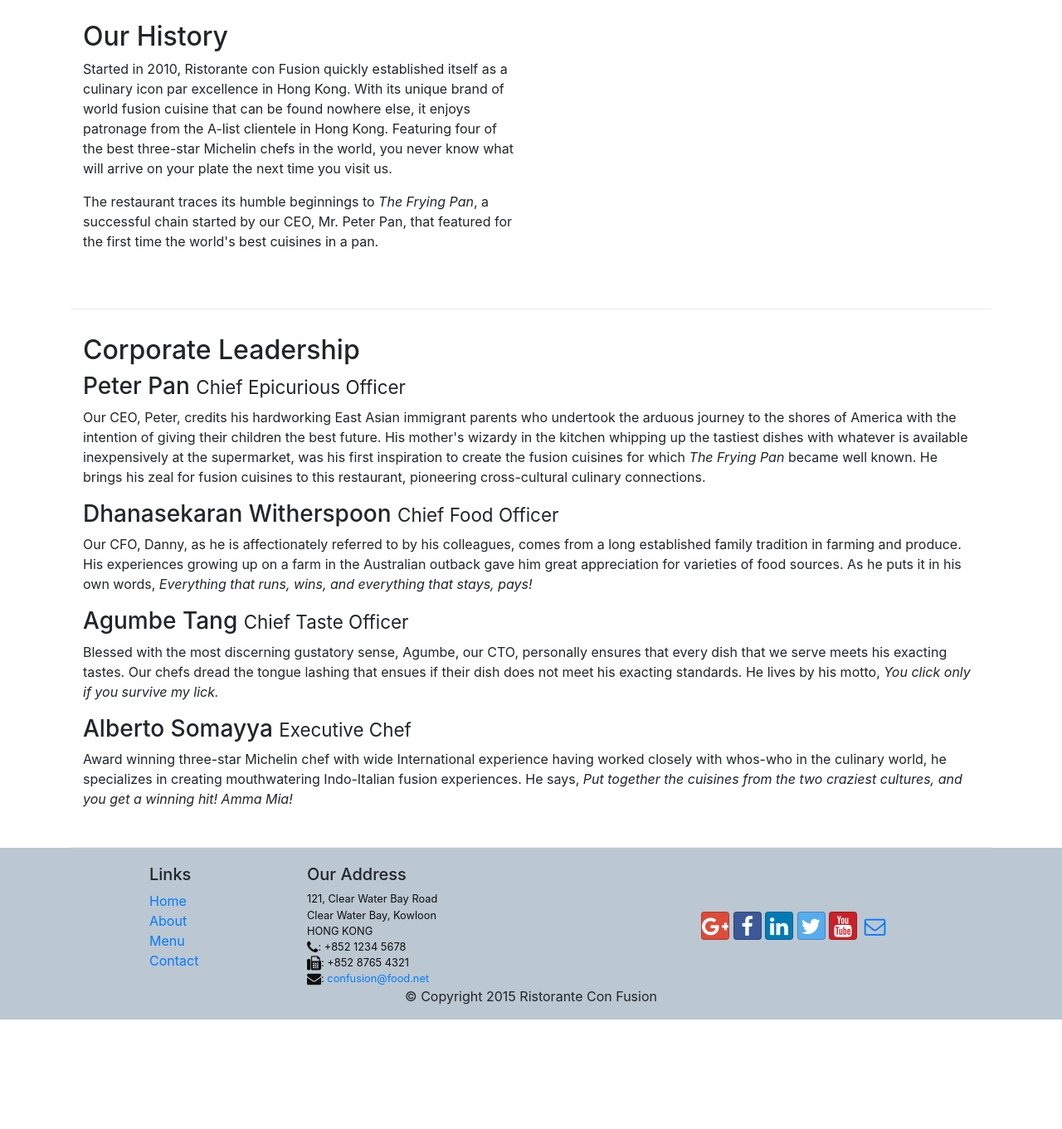
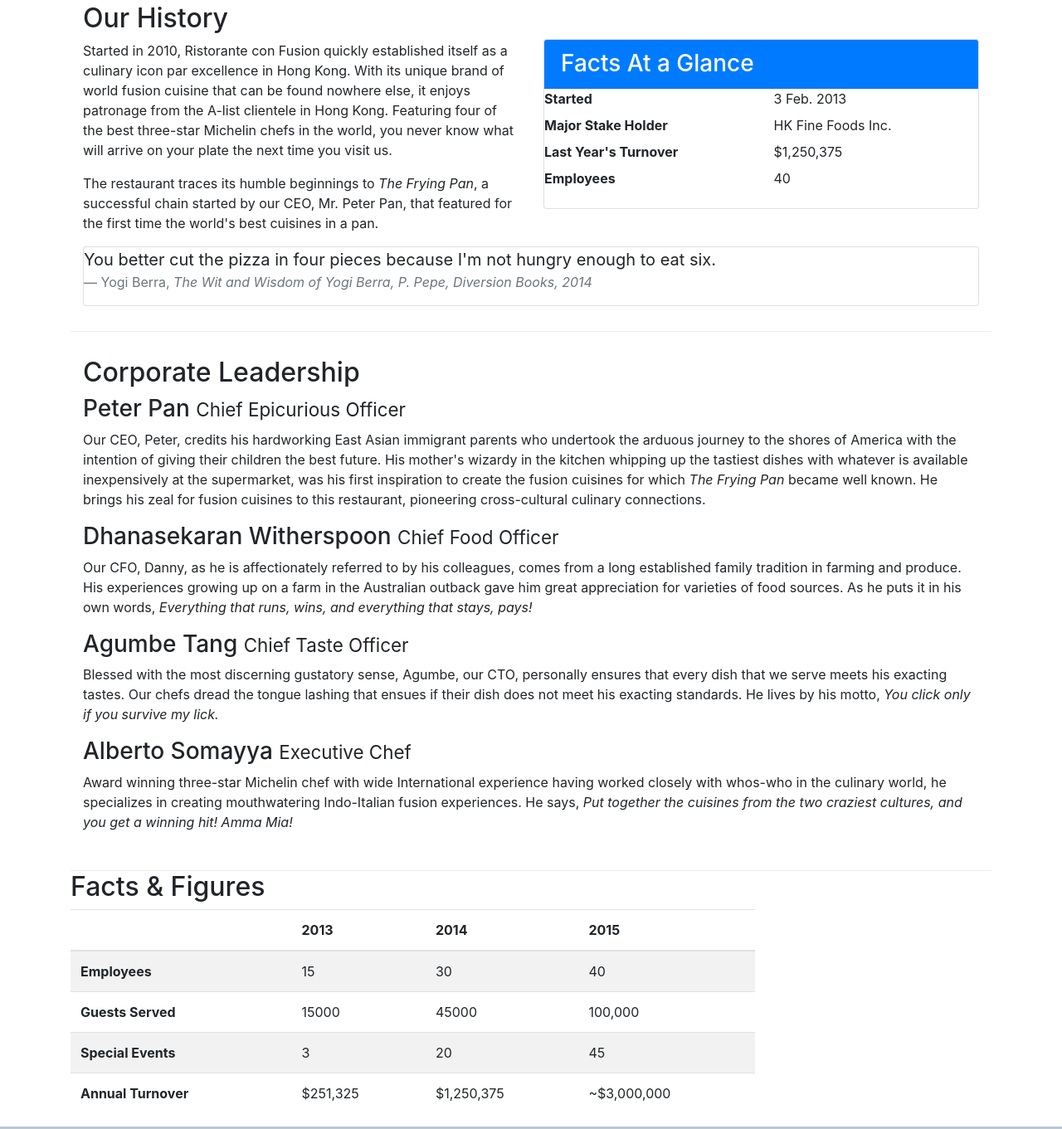
Before and after one commit to Basitdiyal/Coursera, a website: page aboutus.html in a window 1280 px wide. Shown: the part 468-1829 px from the top of the page at 83% size. Before the commit the page ends 1697 px from the top, so only its background shows below. Drawn offline with nearby package versions, Linux system fonts and the light colour scheme.

Commit message:
Table and Cards

```diff
--- a/aboutus.html
+++ b/aboutus.html
@@ -62,13 +62,40 @@
         </div>
 
         <div class="row align-items-center row-content">
-            <div class="col col-sm-6">
+            <div class="col-12 col-sm-6">
                 <h2>Our History</h2>
                 <p>Started in 2010, Ristorante con Fusion quickly established itself as a culinary icon par excellence in Hong Kong. With its unique brand of world fusion cuisine that can be found nowhere else, it enjoys patronage from the A-list clientele in Hong Kong.  Featuring four of the best three-star Michelin chefs in the world, you never know what will arrive on your plate the next time you visit us.</p>
                 <p>The restaurant traces its humble beginnings to <em>The Frying Pan</em>, a successful chain started by our CEO, Mr. Peter Pan, that featured for the first time the world's best cuisines in a pan.</p>
             </div>
-            <div class="col-auto">
-            </div>
+                    <div class="col-12 col-sm-6">
+                            <div class="card">
+                                <h3 class="card-header bg-primary text-white">Facts At a Glance</h3>
+                                <div class="card-block">
+                                    <dl class="row">
+                                        <dt class="col-6">Started</dt>
+                                        <dd class="col-6">3 Feb. 2013</dd>
+                                        <dt class="col-6">Major Stake Holder</dt>
+                                        <dd class="col-6">HK Fine Foods Inc.</dd>
+                                        <dt class="col-6">Last Year's Turnover</dt>
+                                        <dd class="col-6">$1,250,375</dd>
+                                        <dt class="col-6">Employees</dt>
+                                        <dd class="col-6">40</dd>
+                                   </dl>
+                                </div>
+                            </div>
+                        </div>
+                        <div class="col-12">
+                                <div class="card card-block bg-faded">
+                                    <blockquote class="blockquote">
+                                        <p class="mb-0">You better cut the pizza in four pieces because
+                                            I'm not hungry enough to eat six.</p>
+                                        <footer class="blockquote-footer">Yogi Berra,
+                                          <cite title="Source Title">The Wit and Wisdom of Yogi Berra,
+                                            P. Pepe, Diversion Books, 2014</cite>
+                                        </footer>
+                                    </blockquote>
+                                </div>
+                            </div>
         </div>
 
 
@@ -84,6 +111,52 @@
                 <h3>Alberto Somayya <small>Executive Chef</small></h3>
                 <p class="hidden-xs-down">Award winning three-star Michelin chef with wide International experience having worked closely with whos-who in the culinary world, he specializes in creating mouthwatering Indo-Italian fusion experiences. He says, <em>Put together the cuisines from the two craziest cultures, and you get a winning hit! Amma Mia!</em></p>
             </div>
+       </div>
+       <div class="row row-ccontent">
+           <div class="col col-sm-9">
+            <h2>Facts &amp; Figures</h2>
+            <div class="table-responsive">
+                <table class="table table-striped">
+                    <thead class="thead-inverse">
+                        <tr>
+                            <th>&nbsp;</th>
+                            <th>2013</th>
+                            <th>2014</th>
+                            <th>2015</th>
+                        </tr>
+                    </thead>
+                    <tbody>
+                            <tr>
+                                    <th>Employees</th>
+                                    <td>15</td>
+                                    <td>30</td>
+                                    <td>40</td>
+                                </tr>
+                                <tr>
+                                    <th>Guests Served</th>
+                                    <td>15000</td>
+                                    <td>45000</td>
+                                    <td>100,000</td>
+                                </tr>
+                                <tr>
+                                    <th>Special Events</th>
+                                    <td>3</td>
+                                    <td>20</td>
+                                    <td>45</td>
+                                </tr>
+                                <tr>
+                                    <th>Annual Turnover</th>
+                                    <td>$251,325</td>
+                                    <td>$1,250,375</td>
+                                    <td>~$3,000,000</td>
+                                </tr>
+                    </tbody>
+                </table>
+            </div>
+           </div>
+           <div class="col col-sm-3">
+
+           </div>
        </div>
 
     </div>
```
